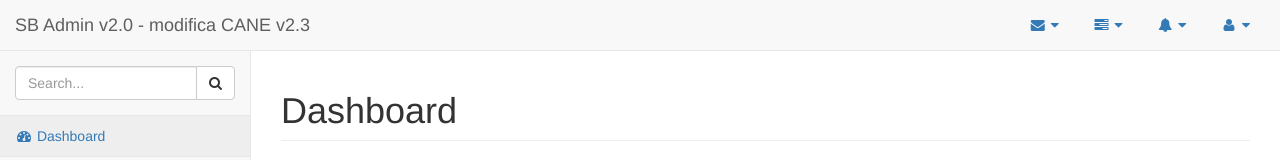
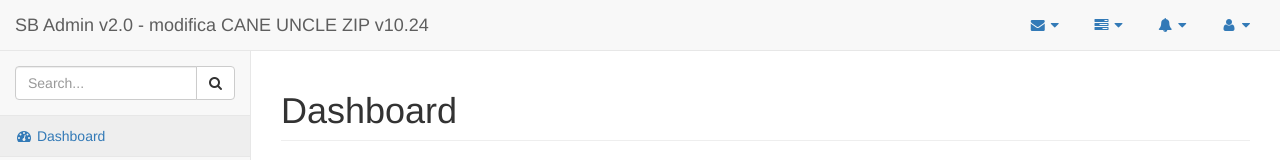
Before and after one commit to edima77/sbadmin, a website: page pages/index.html in a window 1280 px wide. Shown: the top 160 px of the page. Drawn offline with Linux system fonts and the light colour scheme.

Commit message:
sbadmin-v2.0

```diff
--- a/pages/index.html
+++ b/pages/index.html
@@ -48,7 +48,7 @@
                     <span class="icon-bar"></span>
                     <span class="icon-bar"></span>
                 </button>
-                <a class="navbar-brand" href="index.html">SB Admin v2.0 - modifica CANE v2.3</a>
+                <a class="navbar-brand" href="index.html">SB Admin v2.0 - modifica CANE UNCLE ZIP v10.24</a>
             </div>
             <!-- /.navbar-header -->
 
```
